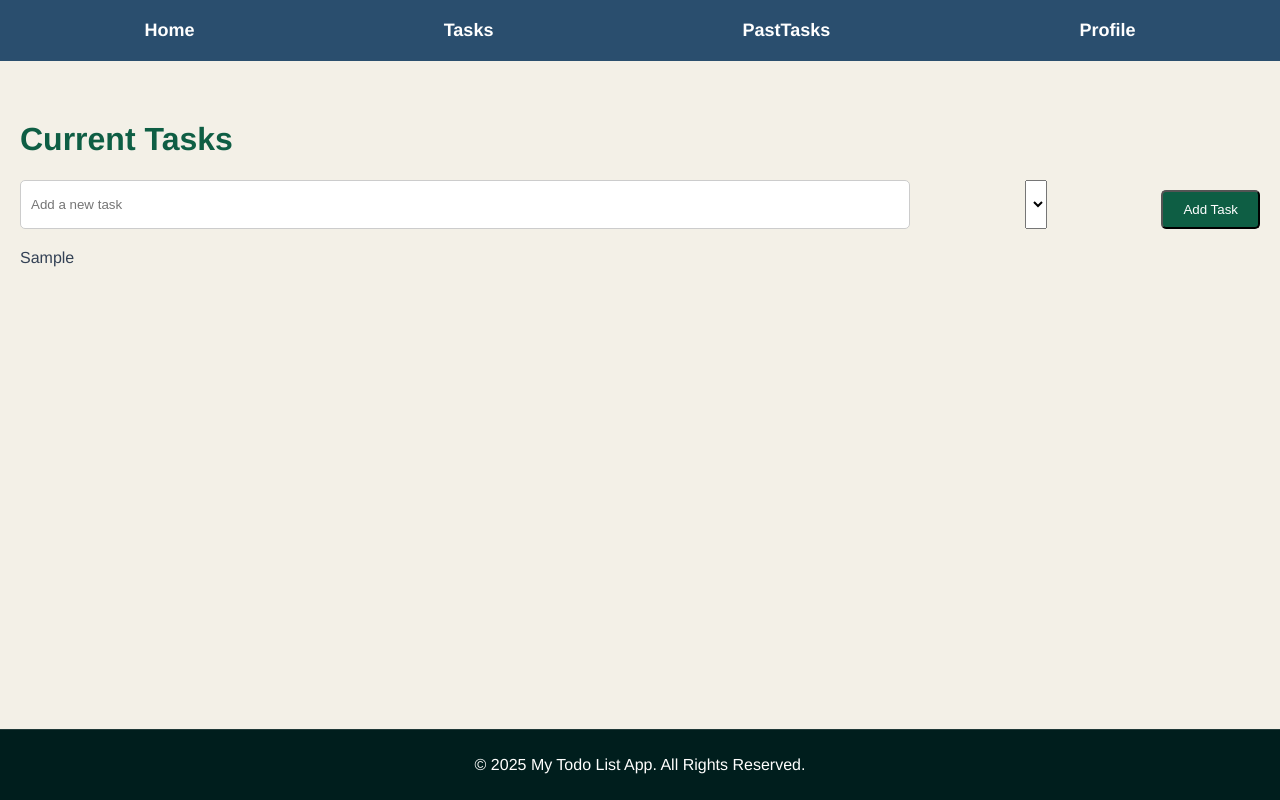
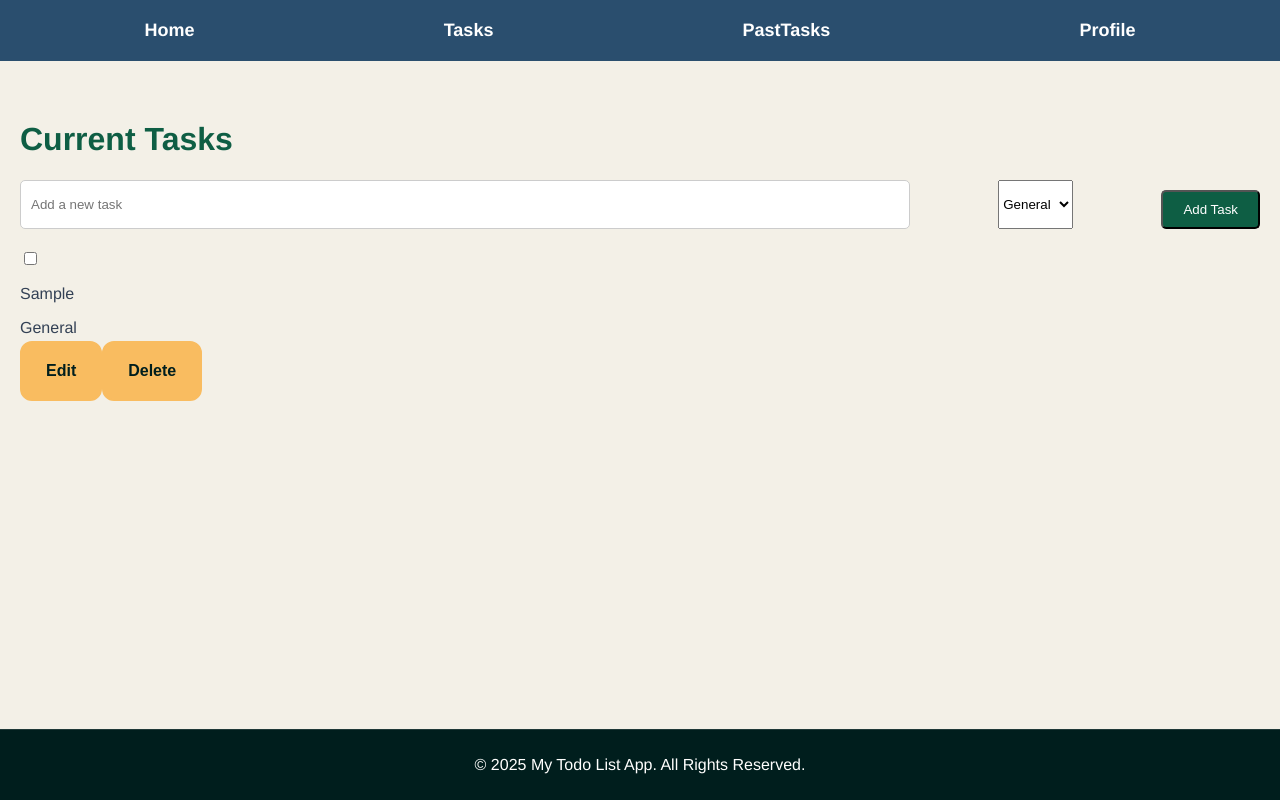
Before and after one commit to kamel-Ibrahim/todo-01, a React (Create React App) app: page / in a window 1280 px wide. Both pictures are taken after typing "Sample" into the empty fields and a click on the button "Add Task". Built offline with nearby package versions, Linux system fonts and the light colour scheme.

Commit message:
added crud filtering and needs css

```diff
--- a/src/components/TaskCard.css
+++ b/src/components/TaskCard.css
@@ -26,3 +26,11 @@
   filter: brightness(.95);
   transform: translateY(-1px);
 }
+
+/* Person 3 additions */
+.task-card.done .task-text { text-decoration: line-through; opacity: .7; }
+.task-main { display:flex; align-items:center; gap:12px; }
+.task-category-badge { margin-left:auto; font-size:12px; padding:4px 8px; border-radius:999px; background: var(--accent); color: var(--text); }
+.task-actions { display:flex; gap:8px; margin-top:8px; }
+.btn.danger { background: var(--danger); color:#fff; }
+.task-edit-input { flex:1; padding:8px 10px; border-radius:8px; border:1px solid rgba(0,0,0,.1); }
--- a/src/components/TaskCard.js
+++ b/src/components/TaskCard.js
@@ -1,16 +1,43 @@
-import React from 'react';
+import React, { useState, useContext } from 'react';
+import { TaskContext } from '../context/TaskContext';
 
-const TaskCard = ({ task, removeTask }) => {
-  if (!task) return null; // Handle missing task gracefully
+const TaskCard = ({ task }) => {
+  const { removeTask, toggleDone, updateTask } = useContext(TaskContext);
+  const [isEditing, setIsEditing] = useState(false);
+  const [text, setText] = useState(task.text);
+  const [category, setCategory] = useState(task.category || 'General');
+
+  const save = () => {
+    const t = text.trim();
+    if (!t) return;
+    updateTask(task.id, { text: t, category });
+    setIsEditing(false);
+  };
 
   return (
-    <div className="task-card">
-      <p>{task.text}</p>
-      {removeTask && (
-        <button onClick={() => removeTask(task.id)} className="remove-task">
-          Delete
-        </button>
-      )}
+    <div className={`task-card ${task.done ? 'done' : ''}`}>
+      <div className="task-main">
+        <input type="checkbox" checked={task.done} onChange={() => toggleDone(task.id)} aria-label="mark done" />
+        {isEditing ? (
+          <input value={text} onChange={(e)=>setText(e.target.value)} className="task-edit-input" />
+        ) : (
+          <p className="task-text">{task.text}</p>
+        )}
+        <span className="task-category-badge">{task.category || 'General'}</span>
+      </div>
+      <div className="task-actions">
+        {isEditing ? (
+          <>
+            <button className="btn" onClick={save}>Save</button>
+            <button className="btn" onClick={()=>setIsEditing(false)}>Cancel</button>
+          </>
+        ) : (
+          <>
+            <button className="btn" onClick={()=>setIsEditing(true)}>Edit</button>
+            <button className="btn danger" onClick={()=>removeTask(task.id)}>Delete</button>
+          </>
+        )}
+      </div>
     </div>
   );
 };
```
Also changed, not shown: src/App.js (+6 -3 lines), src/components/filters.js (added, +42 -0 lines).
